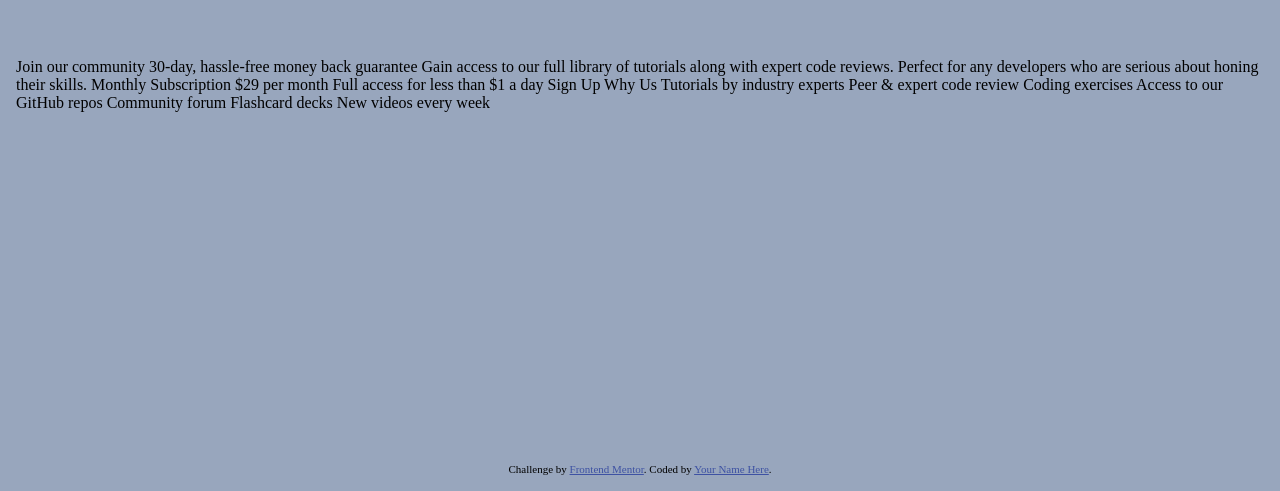
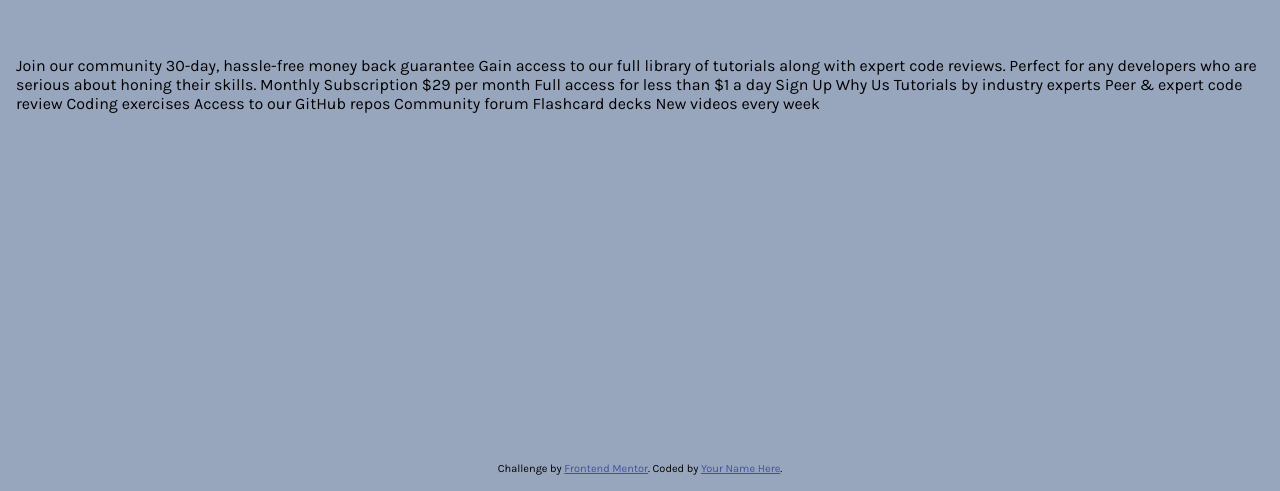
Before and after one commit to NorimNori/single-price-grid-component, a plain HTML site: page index.html in a window 1280 px wide. Shown: the part 309-800 px from the top of the page. Drawn offline with Linux system fonts and the light colour scheme; a web font is replaced by a local one.

Commit message:
feat: add local typography Karla

```diff
--- a/index.html
+++ b/index.html
@@ -5,7 +5,7 @@
   <meta name="viewport" content="width=device-width, initial-scale=1.0">
   <link rel="stylesheet" href="./styles/index.css">
   <link rel="icon" type="image/png" sizes="32x32" href="./images/favicon-32x32.png">
-
+  <link rel="preload" href="/assets/fonts/Lexed_Deca/LexendDeca-VariableFont_wght.ttf" as="font" type="font/ttf" crossorigin="anonymous">
   <title>Frontend Mentor | Single Price Grid Component</title>
 
   <style>
--- /dev/null
+++ b/styles/_fonts.scss
@@ -0,0 +1,7 @@
+@font-face {
+    font-family: 'Karla';
+    src: url('./../assets/fonts/Karla/Karla-VariableFont_wght.ttf') format('truetype');
+    font-weight: 100 900;
+    font-style: normal;
+    font-display: swap;
+}
--- a/styles/_styleFormatting.scss
+++ b/styles/_styleFormatting.scss
@@ -1,5 +1,6 @@
 @use 'mixins';
 @use 'colors';
+@use 'fonts';
 
 @mixin formatting {
     *,
@@ -43,5 +44,6 @@
         padding: 1rem;
         margin: 0;
         background-color: colors.$grayishBlue;
+        font-family: 'Karla', sans-serif;
     }
 }
```
Also changed, not shown: assets/fonts/Karla/Karla-VariableFont_wght.ttf (added), assets/fonts/Karla/OFL.txt (added), assets/fonts/Karla/README.txt (added), styles/index.css.
